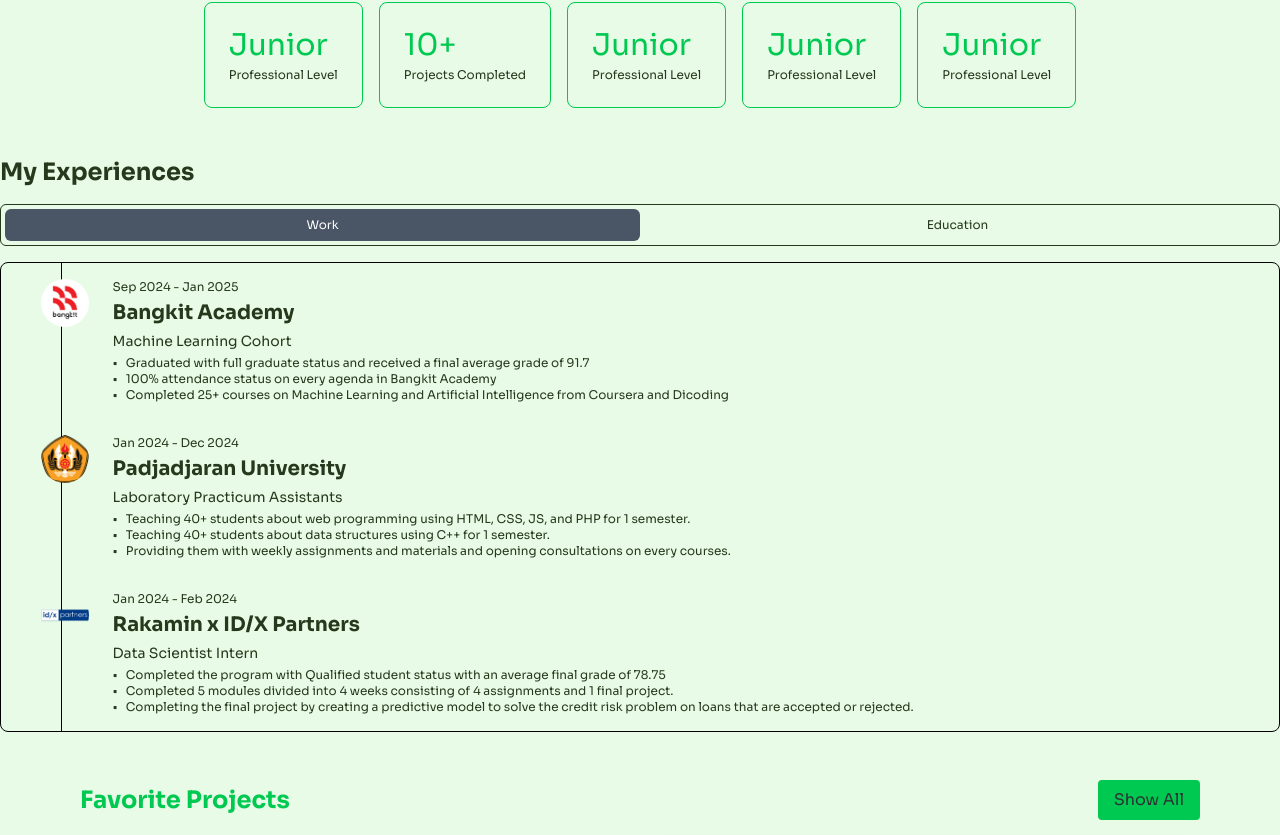
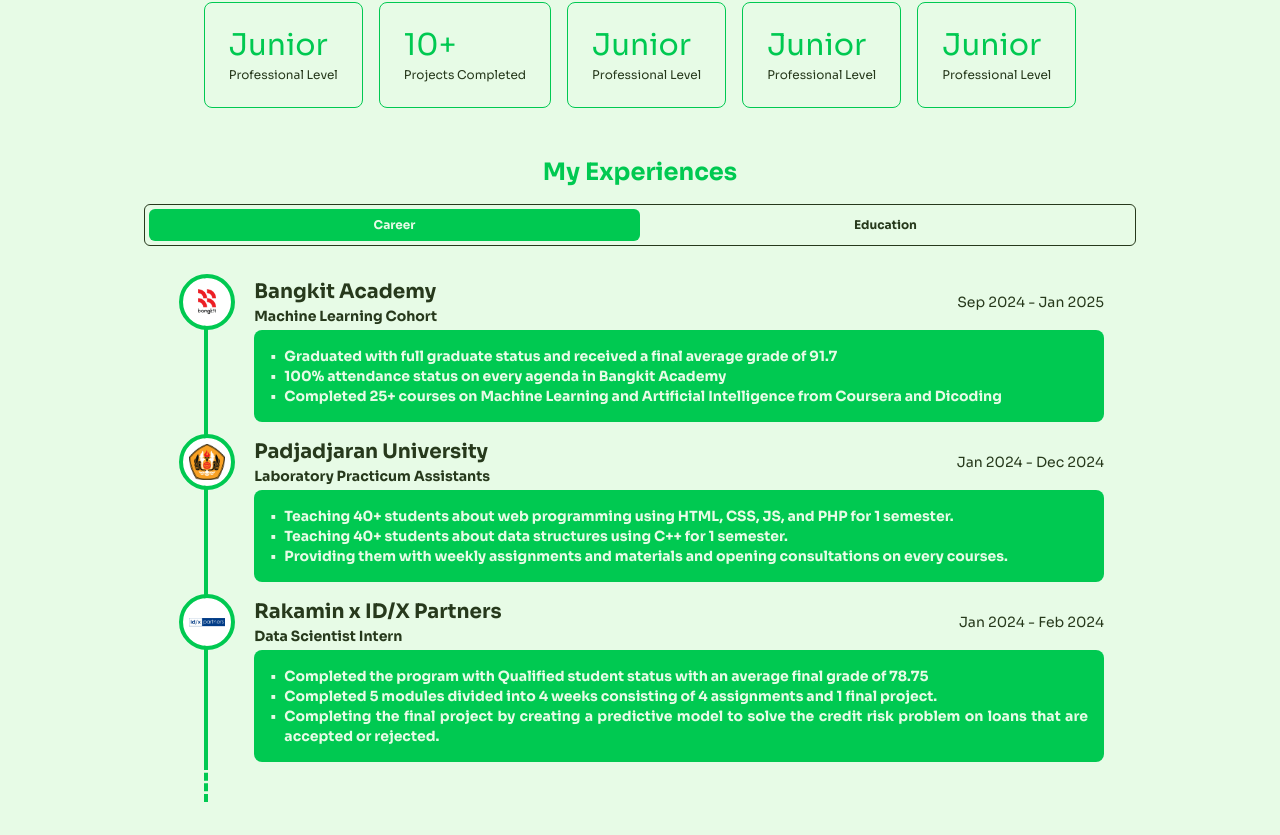
Before and after one commit to nrkahfirhmd/personal-portfolio, a React (Vite) app: page / in a window 1280 px wide. Shown: the part 1364-2199 px from the top of the page. Built offline with nearby package versions, Linux system fonts and the light colour scheme.

Commit message:
feat: new experiences

```diff
--- a/src/components/Education.jsx
+++ b/src/components/Education.jsx
@@ -5,8 +5,9 @@
 {
     return (
         <>
-            <div className="w-full border border-black dark:border-white rounded-lg relative">
-                <div className="w-[1px] h-full bg-black dark:bg-white absolute left-15"></div>
+            <div className="w-full relative md:py-4">
+                <div className="relative flex flex-col gap-4">
+                    <div className="w-[4px] h-full bg-green-500 dark:border-green-200 dark:bg-white absolute md:left-15"></div>
 
                     {personalEducation.map((data, index) => (
                         <Record
@@ -19,6 +20,8 @@
                         />
                     ))}
                 </div>
+                <div className="border-l-4 border-dashed border-green-500 dark:border-green-200 dark:border-white h-10 md:translate-x-15"></div>
+            </div>
         </>
     )
 }
--- a/src/components/Projects.jsx
+++ b/src/components/Projects.jsx
@@ -27,7 +27,7 @@
                     `}>
                     {name}
                 </h1>
-                <div className={`absolute w-full h-full z-1 bg-black/50
+                <div className={`absolute w-full h-full z-1 bg-white/50 dark:bg-black/50
                         ${active ? "block" : "hidden group-hover:block"}
                     `} />
                 <img src={screenshot} alt="Showcase"
--- a/src/components/Record.jsx
+++ b/src/components/Record.jsx
@@ -1,19 +1,24 @@
 export default function Record({logo, duration, company, position, desc})
 {
     return (
-        <div className="flex gap-4 py-4 px-8">
-            <div className="w-17 flex justify-center">
-                <div className="w-12 h-12 rounded-full overflow-hidden z-5">
-                    <img src={logo} alt="Company Logo" className="w-full h-full object-cover" />
+        <div className="flex gap-4 md:px-8">
+            <div className="w-17 hidden md:flex justify-center">
+                <div className="w-12 h-12 bg-white grid place-items-center outline-4 outline-green-500 dark:outline-green-200 rounded-full overflow-hidden z-5">
+                    <img src={logo} alt="Company Logo" className="w-[75%] h-[75%] object-cover" />
                 </div>
             </div>
 
             <div className="flex flex-col gap-1 w-full">
-                <h6 className="text-xs">{ duration }</h6>
-                <h1 className="text-xl font-bold">{ company }</h1>
-                <h3 className="text-sm">{ position }</h3>
+                <div className="bg-(--light-bg) dark:bg-(--dark-bg) z-1 py-3 md:py-0 flex flex-col md:flex-row gap-2 justify-between md:items-center">
+                    <div>
+                        <h1 className="text-lg md:text-xl font-bold">{ company }</h1>
+                        <h3 className="font-bold text-xs md:text-sm">{ position }</h3>
+                    </div>
+                    <h6 className="text-xs md:text-sm">{ duration }</h6>
+                </div>
 
-                <ol className="text-justify text-xs">
+                <div className="pl-4 md:pl-0">
+                    <ol className="text-justify text-sm font-bold p-4 bg-green-500 dark:bg-green-200 rounded-lg text-(--light-bg) dark:text-(--dark-bg)">
                         {desc.map((data, index) => (
                             <li key={index} className="flex gap-2">
                                 <span className="h-full">•</span>
@@ -23,5 +28,6 @@
                     </ol>
                 </div>
             </div>
+        </div>
     )
 }
--- a/src/components/Works.jsx
+++ b/src/components/Works.jsx
@@ -5,8 +5,9 @@
 {
     return (
         <>
-            <div className="w-full border border-black dark:border-white rounded-lg relative">
-                <div className="w-[1px] h-full bg-black dark:bg-white absolute left-15"></div>
+            <div className="w-full rela tive md:py-4">
+                <div className="relative flex flex-col gap-4">
+                    <div className="w-[4px] h-full bg-green-500 dark:border-green-200 dark:bg-white absolute md:left-15"></div>
 
                     {personalWorks.map((data, index) => (
                         <Record
@@ -19,6 +20,8 @@
                         />
                     ))}
                 </div>
+                <div className="border-l-4 border-dashed border-green-500 dark:border-green-200 dark:border-white h-10 md:translate-x-15"></div>
+            </div>
         </>
     )
 }
--- a/src/pages/Experiences.jsx
+++ b/src/pages/Experiences.jsx
@@ -7,16 +7,16 @@
     const [selected, setSelected] = useState(0);
 
     return (
-        <>
-            <div className="flex flex-col gap-4">
-                <h1 className="font-bold text-2xl">My Experiences</h1>
+        <div className="flex justify-center items-center">
+            <div className="flex flex-col gap-4 w-5xl px-4">
+                <h1 className="font-bold text-2xl text-center text-green-500 dark:text-green-200">My Experiences</h1>
                 <div className="flex rounded-md overflow-hidden cursor-pointer p-1 border">
-                    <div className={`w-1/2 flex justify-center items-center rounded-md text-xs py-2 ${selected == 0 ? "bg-gray-600 dark:bg-gray-200 text-white dark:text-black" : ""}`}
+                    <div className={`w-1/2 flex justify-center items-center rounded-md text-xs py-2 font-bold ${selected == 0 ? "bg-green-500 dark:bg-green-200 text-(--light-bg) dark:text-(--dark-bg)" : ""}`}
                         onClick={() => setSelected(0)}
                     >
-                        Work
+                        Career
                     </div>
-                    <div className={`w-1/2 flex justify-center items-center rounded-md text-xs py-2 ${selected == 1 ? "bg-gray-600 dark:bg-gray-200 text-white dark:text-black" : ""}`}
+                    <div className={`w-1/2 flex justify-center items-center rounded-md text-xs py-2 font-bold ${selected == 1 ? "bg-green-500 dark:bg-green-200 text-(--light-bg) dark:text-(--dark-bg)" : ""}`}
                         onClick={() => setSelected(1)}
                     >
                         Education
@@ -27,6 +27,6 @@
                     {selected == 1 ? (<Education/>) : (<Works/>) }
                 </div>
             </div>
-        </>
+        </div>
     )
 }
```
Lines whose indentation alone changed are shown as unchanged.
